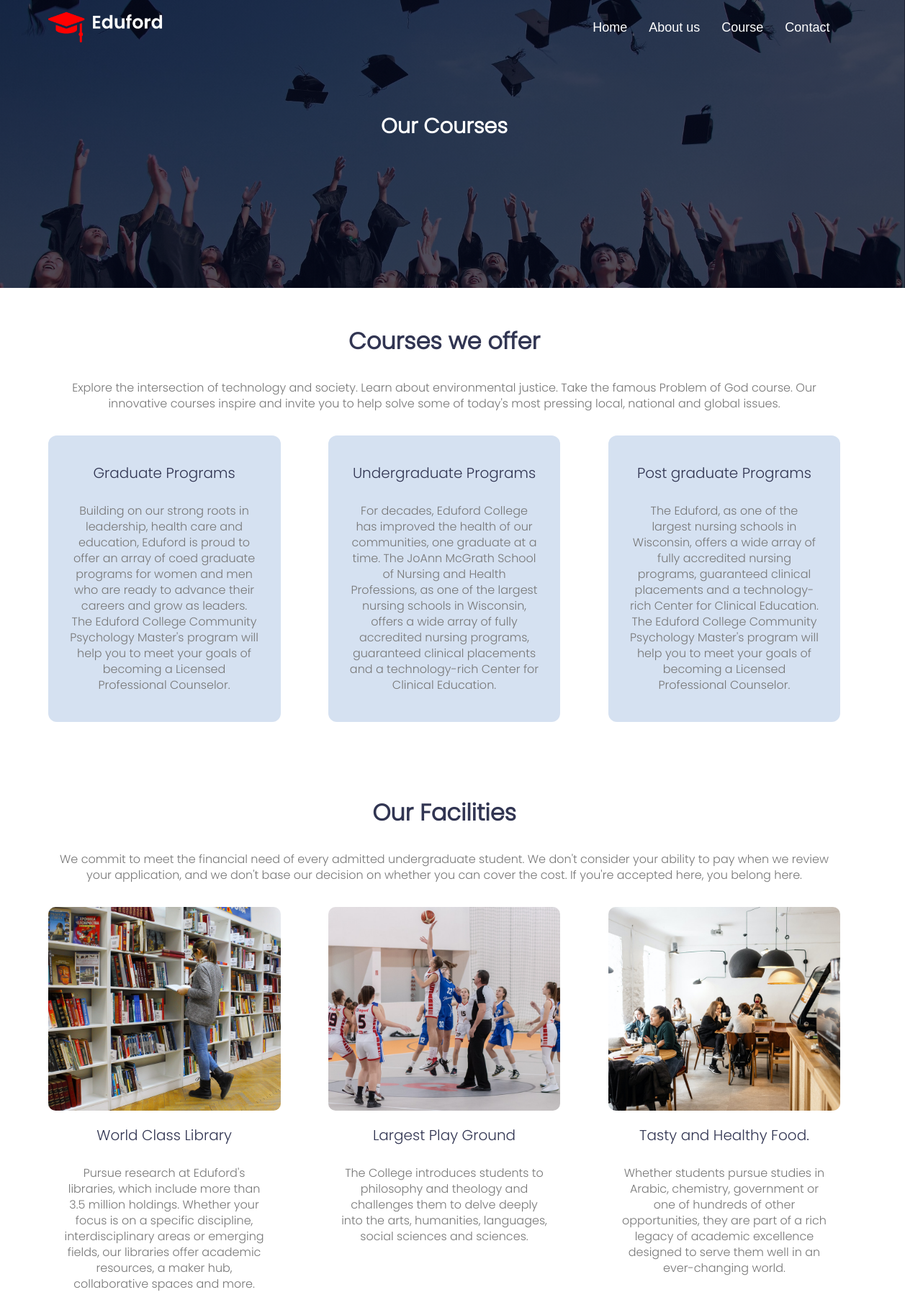
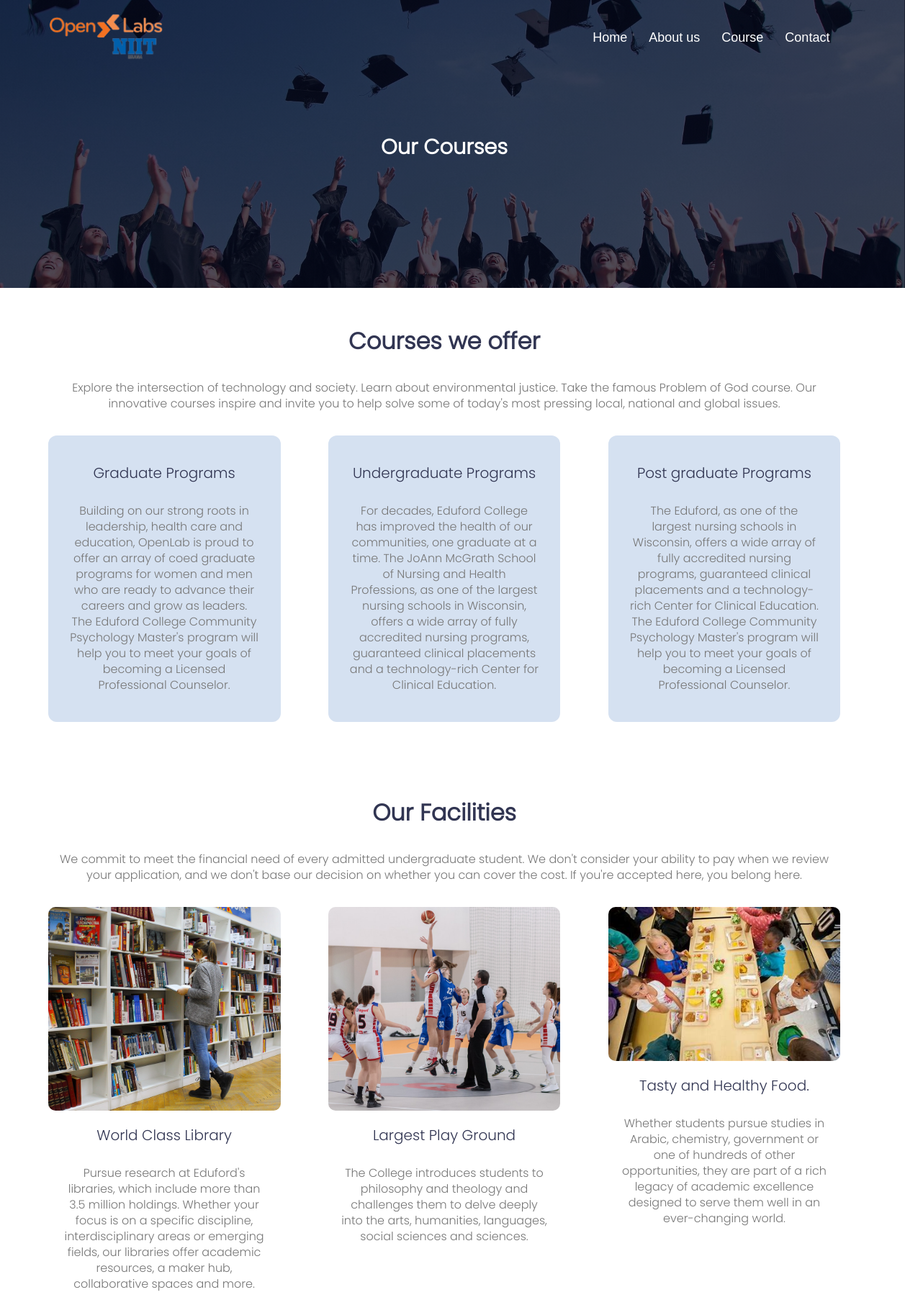
Before and after one commit to PrideLands/Project-S, a plain HTML site: page course.html in a window 1280 px wide. Shown: the top 1813 px of the page at 72% size, 23-1280 px from the left. Drawn offline with Linux system fonts and the light colour scheme; a web font is replaced by a local one.

Commit message:
new file:   Photos/Joana.jpg 	new file:   Photos/My project.png 	new file:   Photos/OIP (1).jpg 	new file:   Photos/OIP.jfif 	new file:   Photos/OIP.jpg 	new file:   Photos/download2-removebg-preview.png 	new file:   Photos/lib1-img.jpg 	new file:   Photos/lib2-img.jpg 	new file:   Photos/netAdmin.png 	new file:   Photos/network-Admin.jpg 	new file:   Photos/page-header.jpg 	new file:   Photos/sujith-jayaprakash.jpg 	modified:   component/courses.js 	modified:   component/facility.js 	modified:   component/navBar.js 	modified:   index.html 	modified:   styles.css

```diff
--- a/component/courses.js
+++ b/component/courses.js
@@ -11,7 +11,7 @@ class courseSection extends HTMLElement{
        <div class="course-card grid-col-3">
         <div class="card">
             <h3>Graduate Programs</h3>
-            <p>Building on our strong roots in leadership, health care and education, Eduford is proud to offer an array of coed graduate programs for women and men who are ready to advance their careers and grow as leaders. The Eduford College Community Psychology Master's program will help you to meet your goals of becoming a Licensed Professional Counselor.</p>
+            <p>Building on our strong roots in leadership, health care and education, OpenLab is proud to offer an array of coed graduate programs for women and men who are ready to advance their careers and grow as leaders. The Eduford College Community Psychology Master's program will help you to meet your goals of becoming a Licensed Professional Counselor.</p>
         </div>
         <div class="card">
             <h3>Undergraduate Programs</h3>
--- a/component/facility.js
+++ b/component/facility.js
@@ -32,7 +32,7 @@ class facilitySection extends HTMLElement{
 
         <div class="facility-card ">
             <figure>
-                <img src="./Photos/cafeteria.png">
+                <img src="./Photos/OIP (1).jpg">
                 <figcaption>
                     <h3>Tasty and Healthy Food.</h3>
                 <p> Whether students pursue studies in Arabic, chemistry, government or one of hundreds of other opportunities, they are part of a rich legacy of academic excellence designed to serve them well in an ever-changing world.</p>
--- a/component/navBar.js
+++ b/component/navBar.js
@@ -9,7 +9,7 @@ class navSection extends HTMLElement{
         `
         <nav>
         <div class="container-ham">
-          <div id="brand" class="logo"><img src="./Photos/logo copy.png" alt="Logo"></div>
+          <div id="brand" class="logo"><img src="./Photos/download2-removebg-preview.png" alt="Logo"></div>
           <div class="nav-links" id="hide-links">
            <ul class="links">
                <li><a href="index.html">Home</a></li>
--- a/styles.css
+++ b/styles.css
@@ -440,7 +440,7 @@ border-radius: 50%;
 
 /* Contact us */
 .contact{
-    background:linear-gradient(rgba(4,9,30,0.7),rgba(4,9,30,0.7)),url(./Photos/banner2.jpg);
+    background:linear-gradient(rgba(4,9,30,0.7),rgba(4,9,30,0.7)),url(./Photos/images19.jpg);
     background-size: cover;
     background-repeat: no-repeat;
     width: 100%;
```
Also changed, not shown: index.html (+3 -1 lines), Photos/Joana.jpg (added), Photos/My project.png (added), Photos/OIP (1).jpg (added), Photos/OIP.jfif (added), Photos/OIP.jpg (added), Photos/download2-removebg-preview.png (added), Photos/lib1-img.jpg (added), Photos/lib2-img.jpg (added), Photos/logo.png (deleted), Photos/netAdmin.png (added), Photos/network-Admin.jpg (added), Photos/page-header.jpg (added), Photos/sujith-jayaprakash.jpg (added).
